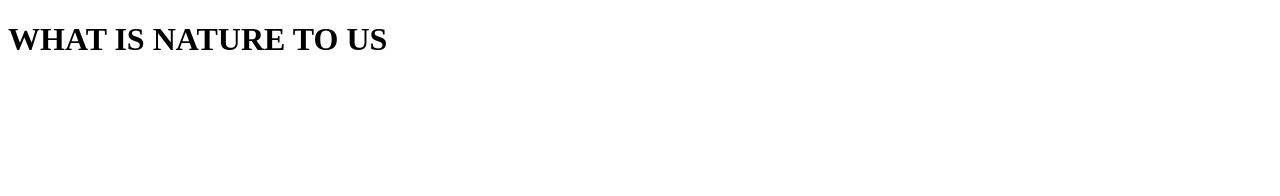
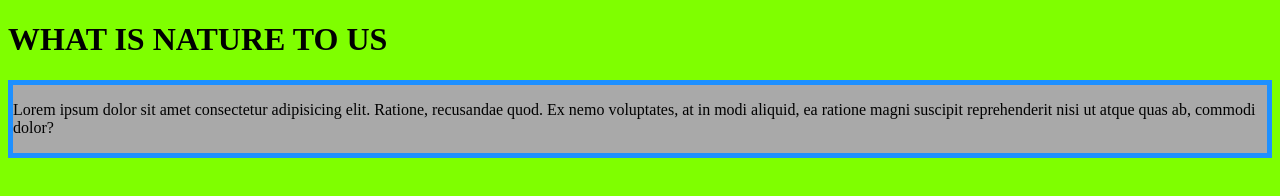
Before and after one commit to JOCECODE/Final-Project, a plain HTML site: page index.html in a window 1280 px wide. Drawn offline with Linux system fonts and the light colour scheme.

Commit message:
back colors border

```diff
--- a/index.html
+++ b/index.html
@@ -4,8 +4,16 @@
     <meta charset="UTF-8" />
     <meta name="viewport" content="width=device-width, initial-scale=1.0" />
     <title>SCI FINAL</title>
+    <link rel="stylesheet" href="./style.css" />
   </head>
   <body>
     <h1>WHAT IS NATURE TO US</h1>
+    <section>
+      <p>
+        Lorem ipsum dolor sit amet consectetur adipisicing elit. Ratione,
+        recusandae quod. Ex nemo voluptates, at in modi aliquid, ea ratione
+        magni suscipit reprehenderit nisi ut atque quas ab, commodi dolor?
+      </p>
+    </section>
   </body>
 </html>
--- /dev/null
+++ b/style.css
@@ -0,0 +1,8 @@
+body {
+  background-color: chartreuse;
+}
+
+section {
+  background-color: darkgrey;
+  border: 5px solid dodgerblue;
+}
```
